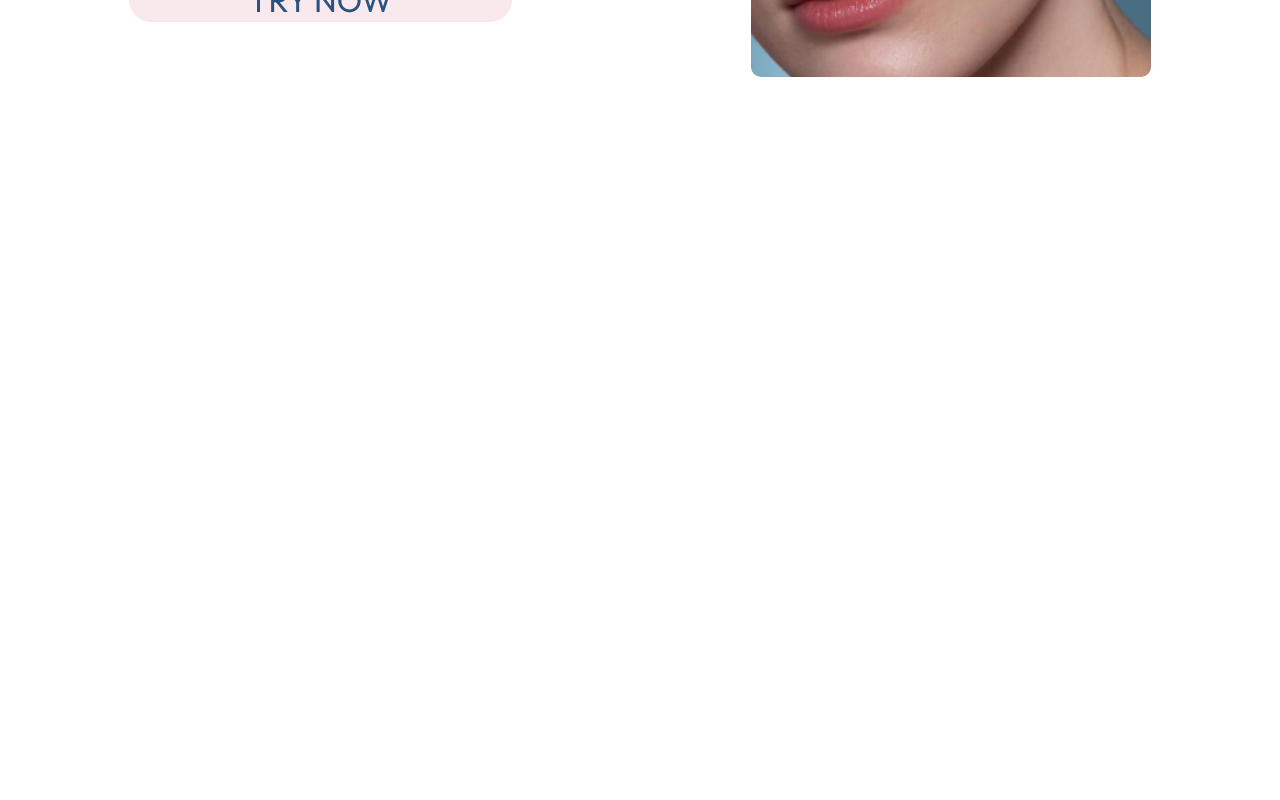
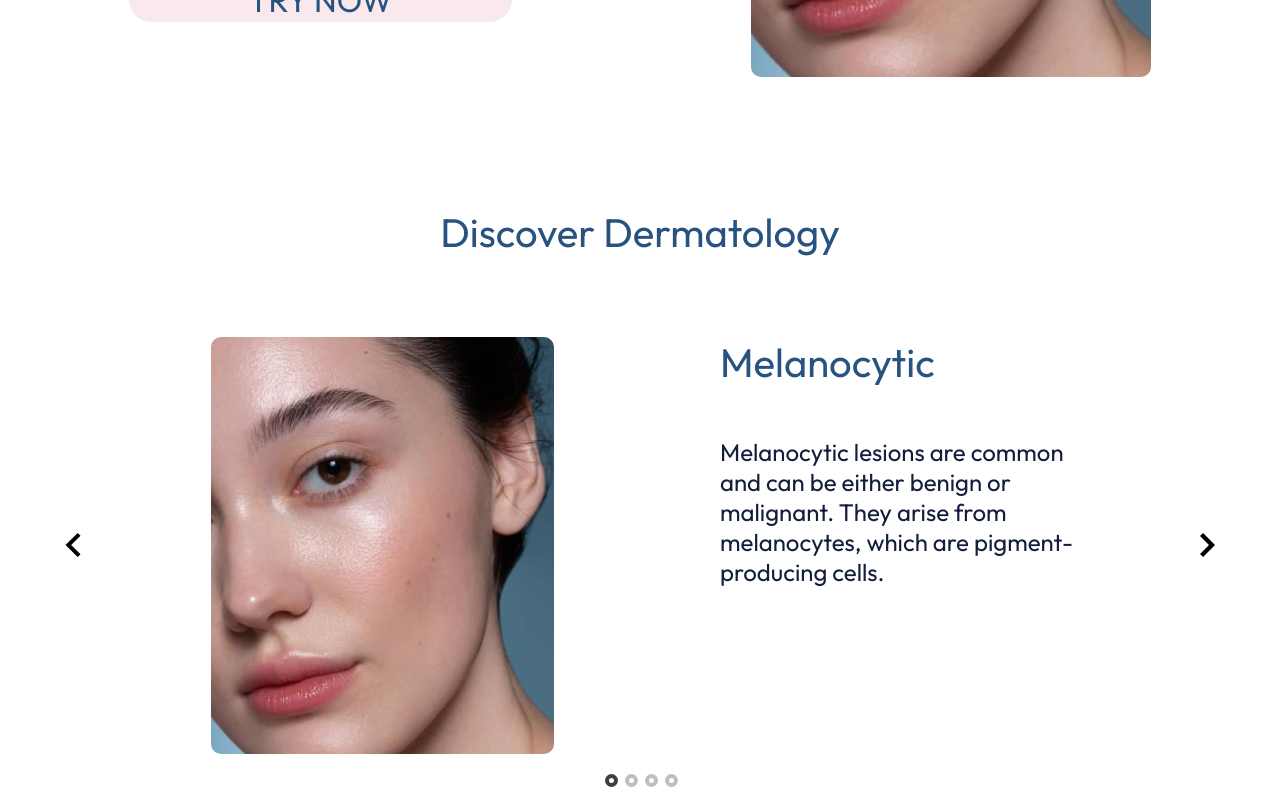
Before and after one commit to algndy/skin-diseases, a React (Vite) app: page / in a window 1280 px wide. Shown: the part 616-1416 px from the top of the page. Before the commit the page ends 800 px from the top, so only its background shows below. Built offline with nearby package versions, Linux system fonts and the light colour scheme.

Commit message:
Add diseases slideshow

```diff
--- a/package.json
+++ b/package.json
@@ -11,7 +11,8 @@
   },
   "dependencies": {
     "react": "^18.2.0",
-    "react-dom": "^18.2.0"
+    "react-dom": "^18.2.0",
+    "react-slideshow-image": "^4.3.1"
   },
   "devDependencies": {
     "@types/react": "^18.2.56",
--- a/src/App.jsx
+++ b/src/App.jsx
@@ -1,11 +1,13 @@
 import Header from "./components/Header";
 import styles from "./App.module.css";
 import HomeSection from "./components/HomeSection";
+import DiseasesSection from "./components/DiseasesSection";
 function App() {
   return (
     <div className={styles.container}>
       <Header />
       <HomeSection />
+      <DiseasesSection />
     </div>
   );
 }
--- /dev/null
+++ b/src/components/DiseasesSection.jsx
@@ -0,0 +1,51 @@
+import styles from "./DiseasesSection.module.css";
+import { Slide } from "react-slideshow-image";
+import "react-slideshow-image/dist/styles.css";
+const DISEASES = [
+  {
+    name: "Melanocytic",
+    info: "Melanocytic lesions are common and can be either benign or malignant. They arise from melanocytes, which are pigment-producing cells.",
+  },
+  {
+    name: "Actinic keratosis",
+    info: "Actinic keratosis, also known as solar keratosis, is a precancerous skin condition caused by prolonged exposure to ultraviolet (UV) radiation from the sun.",
+  },
+  {
+    name: "Dermatofibroma",
+    info: "Dermatofibroma is a benign skin lesion that usually appears as a firm nodule or bump on the skin. It is composed of fibrous tissue and often occurs on the legs.",
+  },
+  {
+    name: "Vascular lesion",
+    info: "Vascular lesions are abnormalities of blood vessels in the skin. They can appear as birthmarks, hemangiomas, or other vascular growths.",
+  },
+];
+
+function DiseasesSection() {
+  return (
+    <section className={styles.diseasesSection}>
+      <h1>Discover Dermatology</h1>
+      <div>
+        <Slide
+          slidesToScroll={1}
+          slidesToShow={1}
+          indicators={true}
+          autoplay={false}
+        >
+          {DISEASES.map((disease, i) => (
+            <div className={styles.card} key={i}>
+              <div>
+                <img src="homeImg.png" alt="homeImg.png" />
+              </div>
+              <div>
+                <h2>{disease.name}</h2>
+                <p>{disease.info}</p>
+              </div>
+            </div>
+          ))}
+        </Slide>
+      </div>
+    </section>
+  );
+}
+
+export default DiseasesSection;
--- /dev/null
+++ b/src/components/DiseasesSection.module.css
@@ -0,0 +1,38 @@
+.diseasesSection {
+  width: 100%;
+  text-align: center;
+  height: 100hv;
+}
+.diseasesSection h2,
+.diseasesSection h1 {
+  color: var(--main-color);
+  font-size: 2.5rem;
+}
+.diseasesSection h1 {
+  margin: 80px 0;
+}
+
+.diseasesSection p {
+  color: var(--text-color);
+  font-size: 1.5rem;
+  margin-top: 50px;
+}
+.card {
+  display: flex;
+  justify-content: center;
+  gap: 10rem;
+}
+.card div:first-child {
+  display: flex;
+  justify-content: center;
+  width: 30%;
+}
+.card img {
+  border-radius: 10px;
+}
+.card div:last-child {
+  display: flex;
+  flex-direction: column;
+  width: 30%;
+  text-align: left;
+}
--- a/src/components/HomeSection.module.css
+++ b/src/components/HomeSection.module.css
@@ -6,7 +6,6 @@
 
 .homeSection h1 {
   font-size: 4rem;
-  font-weight: 400;
   color: var(--main-color);
 }
 
--- a/src/index.css
+++ b/src/index.css
@@ -10,4 +10,25 @@
   padding: 0;
   box-sizing: border-box;
   font-family: "Outfit";
+  font-weight: 400;
 }
+.react-slideshow-container + ul.indicators {
+  display: flex;
+  gap: 10px;
+}
+.react-slideshow-container + ul.indicators .each-slideshow-indicator:before {
+  width: 5px;
+  height: 5px;
+  border: 4px solid black;
+  background-color: white;
+}
+.react-slideshow-container .nav:last-of-type,
+.react-slideshow-container .default-nav:first-of-type {
+  width: 50px;
+  height: 50px;
+  background-color: rgba(0, 0, 0, 0);
+}
+.react-slideshow-container .nav:last-of-type:hover,
+.react-slideshow-container .nav:first-of-type:hover {
+  background-color: rgba(0, 0, 0, 0.1);
+}
```
Also changed, not shown: 1 other file (tests, documents, lock files or other folders).
